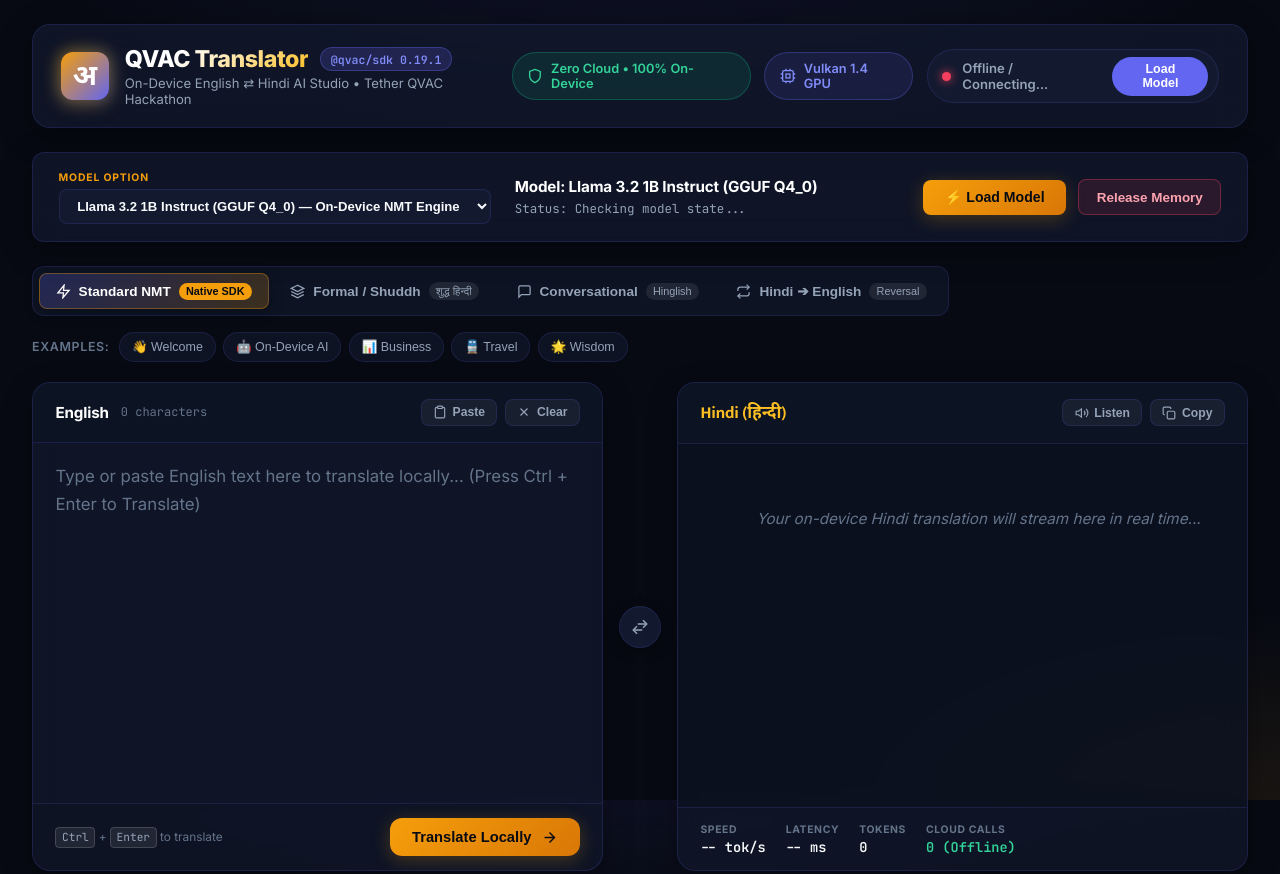
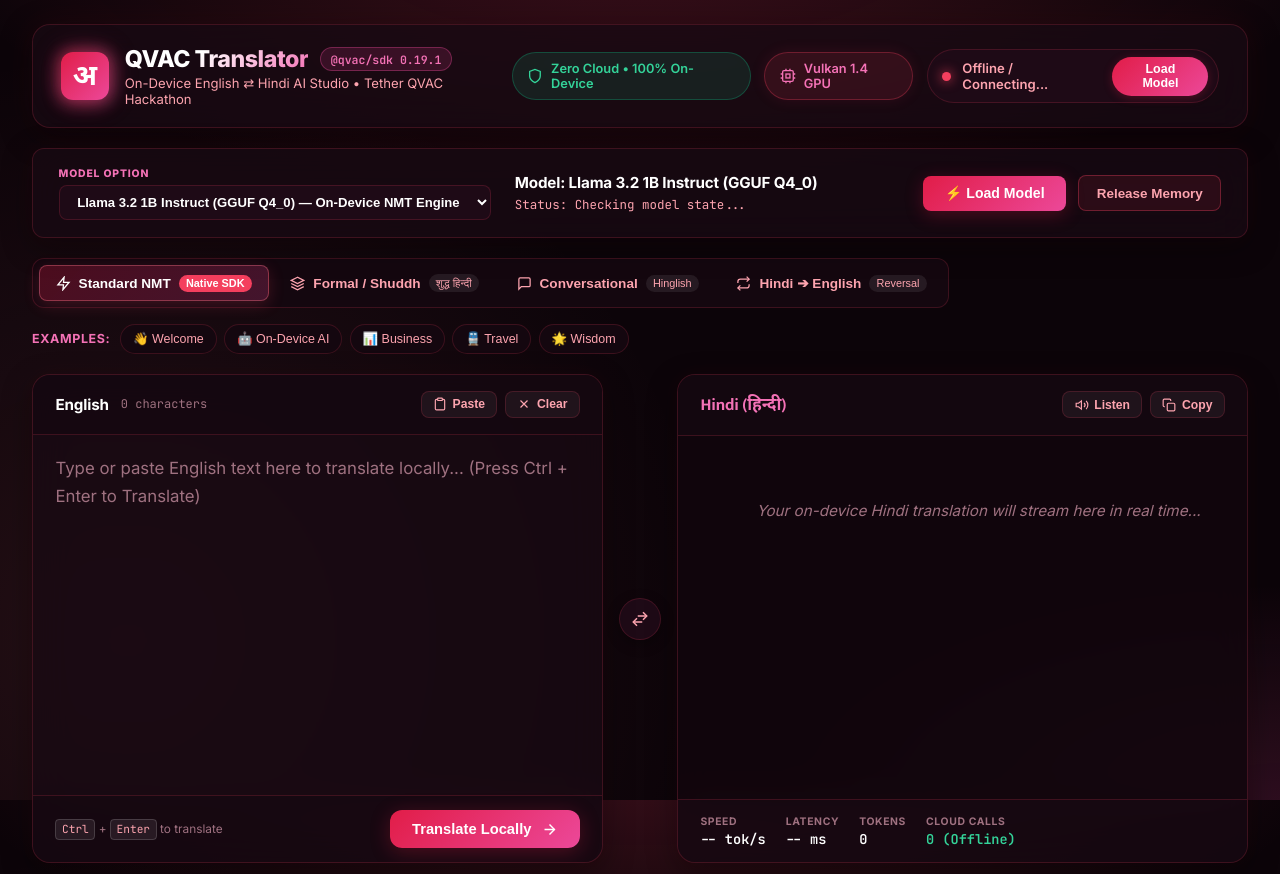
Before and after one commit to akshatsharmawestup/qvac-translator, a website: page public/index.html in a window 1280 px wide. Shown: the top 874 px of the page. Drawn offline with Linux system fonts and the light colour scheme; no server answers.

Commit message:
feat(ui): update color theme to radiant crimson and soft pink with ambient lighting

```diff
--- a/public/styles.css
+++ b/public/styles.css
@@ -1,24 +1,24 @@
 :root {
-  --bg-midnight: #070a13;
-  --bg-surface: #0d1322;
-  --bg-surface-elevated: #131a30;
-  --bg-surface-glass: rgba(19, 26, 48, 0.7);
-  --border-subtle: rgba(99, 102, 241, 0.16);
-  --border-active: rgba(245, 158, 11, 0.5);
+  --bg-midnight: #0c0409;
+  --bg-surface: #14070f;
+  --bg-surface-elevated: #1e0a16;
+  --bg-surface-glass: rgba(25, 10, 19, 0.75);
+  --border-subtle: rgba(244, 63, 94, 0.18);
+  --border-active: rgba(251, 113, 133, 0.5);
 
-  --primary-saffron: #f59e0b;
-  --primary-saffron-hover: #d97706;
-  --primary-saffron-light: #fbbf24;
-  --saffron-glow: rgba(245, 158, 11, 0.25);
+  --primary-red: #e11d48;
+  --primary-rose: #f43f5e;
+  --primary-pink: #ec4899;
+  --primary-pink-light: #f472b6;
+  --primary-petal: #fbcfe8;
 
-  --accent-indigo: #6366f1;
-  --accent-indigo-light: #818cf8;
-  --accent-indigo-dark: #4338ca;
-  --indigo-glow: rgba(99, 102, 241, 0.25);
+  --soft-glow-red: rgba(225, 29, 72, 0.28);
+  --soft-glow-pink: rgba(236, 72, 153, 0.25);
+  --soft-light: rgba(251, 113, 133, 0.12);
 
-  --text-main: #f8fafc;
-  --text-muted: #94a3b8;
-  --text-faint: #64748b;
+  --text-main: #ffffff;
+  --text-muted: #fda4af;
+  --text-faint: #9f7180;
 
   --success-emerald: #10b981;
   --warning-amber: #f59e0b;
@@ -45,8 +45,9 @@
   display: flex;
   flex-direction: column;
   background-image:
-    radial-gradient(ellipse 80% 50% at 50% -20%, rgba(99, 102, 241, 0.15), transparent 70%),
-    radial-gradient(ellipse 60% 40% at 100% 100%, rgba(245, 158, 11, 0.08), transparent 60%);
+    radial-gradient(ellipse 85% 55% at 50% -10%, rgba(244, 63, 94, 0.22), transparent 65%),
+    radial-gradient(ellipse 65% 45% at 100% 100%, rgba(236, 72, 153, 0.15), transparent 60%),
+    radial-gradient(circle at 10% 80%, rgba(251, 113, 133, 0.1), transparent 45%);
   background-attachment: fixed;
   overflow-x: hidden;
 }
@@ -60,7 +61,7 @@
   margin: 0 auto;
   width: 100%;
   padding: 1.5rem 2rem;
-  gap: 1.5rem;
+  gap: 1.25rem;
 }
 
 /* App Header */
@@ -70,10 +71,10 @@
   align-items: center;
   padding: 1.25rem 1.75rem;
   background: var(--bg-surface-glass);
-  backdrop-filter: blur(16px);
+  backdrop-filter: blur(20px);
   border: 1px solid var(--border-subtle);
   border-radius: var(--radius-lg);
-  box-shadow: 0 8px 32px rgba(0, 0, 0, 0.36);
+  box-shadow: 0 8px 32px rgba(0, 0, 0, 0.45), 0 0 30px rgba(244, 63, 94, 0.08);
 }
 
 .brand-cluster {
@@ -86,7 +87,7 @@
   position: relative;
   width: 48px;
   height: 48px;
-  background: linear-gradient(135deg, #f59e0b 0%, #6366f1 100%);
+  background: linear-gradient(135deg, #e11d48 0%, #ec4899 100%);
   border-radius: var(--radius-md);
   display: flex;
   align-items: center;
@@ -95,16 +96,16 @@
   font-size: 1.8rem;
   font-weight: 800;
   color: #ffffff;
-  box-shadow: 0 4px 20px var(--saffron-glow);
+  box-shadow: 0 4px 20px var(--soft-glow-red), 0 0 30px var(--soft-glow-pink);
 }
 
 .logo-glow {
   position: absolute;
   inset: -2px;
   border-radius: inherit;
-  background: linear-gradient(135deg, #fbbf24, #818cf8);
+  background: linear-gradient(135deg, #f43f5e, #f472b6);
   filter: blur(8px);
-  opacity: 0.4;
+  opacity: 0.5;
   z-index: -1;
 }
 
@@ -117,7 +118,7 @@
 .brand-title-row h1 {
   font-size: 1.45rem;
   font-weight: 800;
-  background: linear-gradient(135deg, #ffffff 30%, #fbbf24 100%);
+  background: linear-gradient(135deg, #ffffff 40%, #f472b6 100%);
   -webkit-background-clip: text;
   -webkit-text-fill-color: transparent;
   letter-spacing: -0.02em;
@@ -126,9 +127,9 @@
 .version-tag {
   font-size: 0.72rem;
   padding: 0.2rem 0.6rem;
-  background: rgba(99, 102, 241, 0.2);
-  border: 1px solid rgba(99, 102, 241, 0.35);
-  color: var(--accent-indigo-light);
+  background: rgba(236, 72, 153, 0.15);
+  border: 1px solid rgba(236, 72, 153, 0.35);
+  color: var(--primary-pink-light);
   border-radius: 999px;
   font-family: var(--font-mono);
   font-weight: 600;
@@ -164,9 +165,10 @@
 }
 
 .badge-gpu {
-  background: rgba(99, 102, 241, 0.12);
-  border: 1px solid rgba(99, 102, 241, 0.3);
-  color: var(--accent-indigo-light);
+  background: rgba(244, 63, 94, 0.12);
+  border: 1px solid rgba(244, 63, 94, 0.3);
+  color: var(--primary-pink-light);
+  box-shadow: 0 0 15px rgba(244, 63, 94, 0.1);
 }
 
 .icon-svg {
@@ -192,10 +194,10 @@
   display: inline-block;
 }
 
-.status-unloaded { background: #94a3b8; }
-.status-loading { background: #fbbf24; box-shadow: 0 0 10px #fbbf24; animation: pulse 1.5s infinite; }
-.status-ready { background: #10b981; box-shadow: 0 0 10px #10b981; }
-.status-error { background: #f43f5e; box-shadow: 0 0 10px #f43f5e; }
+.status-unloaded { background: #9f7180; }
+.status-loading { background: #f472b6; box-shadow: 0 0 12px #f472b6; animation: pulse 1.5s infinite; }
+.status-ready { background: #10b981; box-shadow: 0 0 12px #10b981; }
+.status-error { background: #f43f5e; box-shadow: 0 0 12px #f43f5e; }
 
 .status-label {
   font-weight: 600;
@@ -203,7 +205,7 @@
 }
 
 .btn-model-action {
-  background: var(--accent-indigo);
+  background: linear-gradient(135deg, #e11d48, #ec4899);
   color: #ffffff;
   border: none;
   padding: 0.35rem 0.85rem;
@@ -212,26 +214,177 @@
   font-weight: 600;
   cursor: pointer;
   transition: all 0.2s ease;
+  box-shadow: 0 2px 10px var(--soft-glow-red);
 }
 
 .btn-model-action:hover {
-  background: var(--accent-indigo-light);
   transform: translateY(-1px);
+  box-shadow: 0 4px 16px var(--soft-glow-pink);
 }
 
 .btn-model-action.btn-unload {
   background: rgba(244, 63, 94, 0.18);
   border: 1px solid rgba(244, 63, 94, 0.4);
   color: #fda4af;
+  box-shadow: none;
 }
 .btn-model-action.btn-unload:hover {
   background: rgba(244, 63, 94, 0.3);
 }
 
+/* Dedicated Model Management Strip */
+.model-strip {
+  display: flex;
+  justify-content: space-between;
+  align-items: center;
+  background: var(--bg-surface-glass);
+  backdrop-filter: blur(20px);
+  border: 1px solid var(--border-subtle);
+  border-radius: var(--radius-md);
+  padding: 1.1rem 1.6rem;
+  box-shadow: 0 8px 30px rgba(0, 0, 0, 0.4), 0 0 25px rgba(244, 63, 94, 0.06);
+  gap: 1.5rem;
+  flex-wrap: wrap;
+}
+
+.model-info-block {
+  display: flex;
+  align-items: center;
+  gap: 1.5rem;
+  flex: 1;
+  flex-wrap: wrap;
+}
+
+.model-select-wrapper {
+  display: flex;
+  flex-direction: column;
+  gap: 0.3rem;
+}
+
+.model-select-label {
+  font-size: 0.65rem;
+  font-weight: 800;
+  color: var(--primary-pink-light);
+  letter-spacing: 0.08em;
+  text-transform: uppercase;
+}
+
+.model-select {
+  background: var(--bg-surface-elevated);
+  border: 1px solid var(--border-subtle);
+  color: var(--text-main);
+  padding: 0.5rem 0.85rem;
+  border-radius: var(--radius-sm);
+  font-size: 0.82rem;
+  font-weight: 600;
+  outline: none;
+  cursor: pointer;
+  transition: all 0.2s ease;
+  min-width: 280px;
+}
+
+.model-select:focus {
+  border-color: var(--primary-pink-light);
+  box-shadow: 0 0 15px var(--soft-glow-pink);
+}
+
+.model-status-details {
+  display: flex;
+  flex-direction: column;
+  gap: 0.25rem;
+}
+
+.model-name-title {
+  font-weight: 700;
+  font-size: 0.95rem;
+  color: #ffffff;
+  letter-spacing: -0.01em;
+}
+
+.model-status-text {
+  font-size: 0.78rem;
+  font-family: var(--font-mono);
+  color: var(--text-muted);
+}
+
+.strip-progress-track {
+  width: 140px;
+  height: 6px;
+  background: rgba(244, 63, 94, 0.2);
+  border-radius: 999px;
+  overflow: hidden;
+}
+
+.strip-progress-fill {
+  height: 100%;
+  background: linear-gradient(90deg, #e11d48, #f472b6);
+  transition: width 0.2s ease;
+}
+
+.model-strip-actions {
+  display: flex;
+  align-items: center;
+  gap: 0.75rem;
+}
+
+.btn-load-primary {
+  display: flex;
+  align-items: center;
+  gap: 0.5rem;
+  background: linear-gradient(135deg, #e11d48 0%, #ec4899 100%);
+  color: #ffffff;
+  border: none;
+  padding: 0.6rem 1.35rem;
+  border-radius: var(--radius-sm);
+  font-size: 0.88rem;
+  font-weight: 700;
+  cursor: pointer;
+  box-shadow: 0 4px 18px var(--soft-glow-red);
+  transition: all 0.2s ease;
+}
+
+.btn-load-primary:hover:not(:disabled) {
+  background: linear-gradient(135deg, #f43f5e 0%, #f472b6 100%);
+  transform: translateY(-2px);
+  box-shadow: 0 6px 24px rgba(244, 63, 94, 0.45);
+}
+
+.btn-load-primary:disabled {
+  opacity: 0.6;
+  cursor: not-allowed;
+  transform: none;
+  box-shadow: none;
+}
+
+.btn-unload-danger {
+  background: rgba(244, 63, 94, 0.1);
+  border: 1px solid rgba(244, 63, 94, 0.35);
+  color: #fda4af;
+  padding: 0.6rem 1.1rem;
+  border-radius: var(--radius-sm);
+  font-size: 0.84rem;
+  font-weight: 600;
+  cursor: pointer;
+  transition: all 0.2s ease;
+}
+
+.btn-unload-danger:hover:not(:disabled) {
+  background: rgba(244, 63, 94, 0.22);
+  border-color: rgba(244, 63, 94, 0.5);
+  color: #ffffff;
+  transform: translateY(-1px);
+}
+
+.btn-unload-danger:disabled {
+  opacity: 0.4;
+  cursor: not-allowed;
+  transform: none;
+}
+
 /* Loading Banner */
 .loading-banner {
-  background: rgba(245, 158, 11, 0.12);
-  border: 1px solid rgba(245, 158, 11, 0.3);
+  background: rgba(244, 63, 94, 0.12);
+  border: 1px solid rgba(244, 63, 94, 0.3);
   border-radius: var(--radius-md);
   padding: 1rem 1.5rem;
 }
@@ -245,8 +398,8 @@
 .spinner-amber {
   width: 28px;
   height: 28px;
-  border: 3px solid rgba(245, 158, 11, 0.2);
-  border-top-color: var(--primary-saffron);
+  border: 3px solid rgba(244, 63, 94, 0.2);
+  border-top-color: var(--primary-rose);
   border-radius: 50%;
   animation: spin 0.8s linear infinite;
 }
@@ -260,21 +413,21 @@
   justify-content: space-between;
   font-size: 0.88rem;
   font-weight: 600;
-  color: var(--primary-saffron-light);
+  color: var(--primary-pink-light);
   margin-bottom: 0.4rem;
 }
 
 .progress-track {
   width: 100%;
   height: 6px;
-  background: rgba(245, 158, 11, 0.2);
+  background: rgba(244, 63, 94, 0.2);
   border-radius: 999px;
   overflow: hidden;
 }
 
 .progress-bar {
   height: 100%;
-  background: linear-gradient(90deg, #f59e0b, #fbbf24);
+  background: linear-gradient(90deg, #e11d48, #f472b6);
   transition: width 0.2s ease;
 }
 
@@ -338,14 +491,14 @@
 }
 
 .mode-tab.active {
-  background: linear-gradient(135deg, rgba(99, 102, 241, 0.25), rgba(245, 158, 11, 0.2));
-  border: 1px solid rgba(245, 158, 11, 0.35);
+  background: linear-gradient(135deg, rgba(225, 29, 72, 0.28), rgba(236, 72, 153, 0.22));
+  border: 1px solid rgba(251, 113, 133, 0.4);
   color: #ffffff;
-  box-shadow: 0 4px 14px rgba(0, 0, 0, 0.25);
+  box-shadow: 0 4px 16px rgba(244, 63, 94, 0.2);
 }
 .mode-tab.active .tab-pill {
-  background: var(--primary-saffron);
-  color: #070a13;
+  background: var(--primary-rose);
+  color: #ffffff;
   font-weight: 700;
 }
 
@@ -358,8 +511,8 @@
 
 .presets-label {
   font-size: 0.78rem;
-  font-weight: 600;
-  color: var(--text-faint);
+  font-weight: 700;
+  color: var(--primary-pink-light);
   text-transform: uppercase;
   letter-spacing: 0.05em;
 }
@@ -384,8 +537,9 @@
 
 .chip-btn:hover {
   background: var(--bg-surface-elevated);
-  color: var(--primary-saffron-light);
-  border-color: rgba(245, 158, 11, 0.3);
+  color: #ffffff;
+  border-color: rgba(251, 113, 133, 0.45);
+  box-shadow: 0 0 12px rgba(244, 63, 94, 0.2);
   transform: translateY(-1px);
 }
 
@@ -400,19 +554,19 @@
 
 .pane-card {
   background: var(--bg-surface-glass);
-  backdrop-filter: blur(14px);
+  backdrop-filter: blur(18px);
   border: 1px solid var(--border-subtle);
   border-radius: var(--radius-lg);
   display: flex;
   flex-direction: column;
   overflow: hidden;
-  box-shadow: 0 10px 30px rgba(0, 0, 0, 0.3);
-  transition: border-color 0.2s ease;
+  box-shadow: 0 10px 30px rgba(0, 0, 0, 0.4), 0 0 20px rgba(244, 63, 94, 0.05);
+  transition: border-color 0.2s ease, box-shadow 0.2s ease;
 }
 
 .pane-card:focus-within {
-  border-color: rgba(245, 158, 11, 0.4);
-  box-shadow: 0 12px 35px rgba(245, 158, 11, 0.08);
+  border-color: rgba(251, 113, 133, 0.5);
+  box-shadow: 0 12px 35px rgba(244, 63, 94, 0.15);
 }
 
 .pane-header {
@@ -421,7 +575,7 @@
   align-items: center;
   padding: 1rem 1.4rem;
   border-bottom: 1px solid var(--border-subtle);
-  background: rgba(13, 19, 34, 0.6);
+  background: rgba(20, 8, 16, 0.7);
 }
 
 .pane-title-group {
@@ -438,7 +592,7 @@
 }
 
 .lang-target-tag {
-  color: var(--primary-saffron-light);
+  color: var(--primary-pink-light);
   font-family: var(--font-hindi);
   font-size: 1.05rem;
 }
@@ -455,15 +609,16 @@
   gap: 0.45rem;
   font-size: 0.75rem;
   font-weight: 600;
-  color: var(--primary-saffron-light);
+  color: var(--primary-pink-light);
 }
 
 .pulsing-circle {
   width: 8px;
   height: 8px;
-  background: var(--primary-saffron);
+  background: var(--primary-rose);
   border-radius: 50%;
   animation: pulse 1s infinite;
+  box-shadow: 0 0 10px var(--primary-rose);
 }
 
 .pane-actions {
@@ -492,9 +647,9 @@
 }
 
 .action-btn:hover {
-  background: rgba(255, 255, 255, 0.1);
-  color: var(--text-main);
-  border-color: rgba(255, 255, 255, 0.2);
+  background: rgba(244, 63, 94, 0.15);
+  color: #ffffff;
+  border-color: rgba(251, 113, 133, 0.35);
 }
 
 .pane-body {
@@ -523,7 +678,7 @@
 }
 
 .output-body {
-  background: rgba(7, 10, 19, 0.4);
+  background: rgba(12, 4, 9, 0.4);
 }
 
 .target-output {
@@ -549,7 +704,7 @@
 
 .target-output.streaming::after {
   content: '▋';
-  color: var(--primary-saffron);
+  color: var(--primary-rose);
   animation: blink 0.8s infinite;
   margin-left: 2px;
 }
@@ -561,7 +716,7 @@
   align-items: center;
   padding: 0.9rem 1.4rem;
   border-top: 1px solid var(--border-subtle);
-  background: rgba(13, 19, 34, 0.4);
+  background: rgba(20, 8, 16, 0.5);
 }
 
 .shortcut-tip {
@@ -583,22 +738,22 @@
   display: flex;
   align-items: center;
   gap: 0.6rem;
-  background: linear-gradient(135deg, #f59e0b 0%, #d97706 100%);
-  color: #070a13;
+  background: linear-gradient(135deg, #e11d48 0%, #ec4899 100%);
+  color: #ffffff;
   border: none;
   padding: 0.65rem 1.35rem;
   border-radius: var(--radius-md);
   font-size: 0.92rem;
   font-weight: 700;
   cursor: pointer;
-  box-shadow: 0 4px 18px var(--saffron-glow);
+  box-shadow: 0 4px 20px var(--soft-glow-red);
   transition: all 0.2s ease;
 }
 
 .btn-translate:hover {
-  background: linear-gradient(135deg, #fbbf24 0%, #f59e0b 100%);
+  background: linear-gradient(135deg, #f43f5e 0%, #f472b6 100%);
   transform: translateY(-2px);
-  box-shadow: 0 6px 22px rgba(245, 158, 11, 0.4);
+  box-shadow: 0 6px 26px rgba(244, 63, 94, 0.45);
 }
 
 .btn-translate:disabled {
@@ -646,10 +801,11 @@
 }
 
 .btn-swap:hover {
-  background: var(--accent-indigo);
+  background: var(--primary-rose);
   color: #ffffff;
-  border-color: var(--accent-indigo-light);
+  border-color: var(--primary-pink-light);
   transform: rotate(180deg) scale(1.08);
+  box-shadow: 0 0 16px var(--soft-glow-red);
 }
 
 /* Metrics Cluster */
@@ -693,7 +849,7 @@
   justify-content: space-between;
   align-items: center;
   padding: 0.75rem 1.25rem;
-  background: rgba(13, 19, 34, 0.45);
+  background: rgba(20, 8, 16, 0.55);
   border: 1px solid var(--border-subtle);
   border-radius: var(--radius-md);
   font-size: 0.76rem;
@@ -762,153 +918,3 @@
     width: 100%;
   }
 }
-
-
-/* Dedicated Model Strip */
-.model-strip {
-  display: flex;
-  justify-content: space-between;
-  align-items: center;
-  background: var(--bg-surface-glass);
-  backdrop-filter: blur(16px);
-  border: 1px solid var(--border-subtle);
-  border-radius: var(--radius-md);
-  padding: 1.1rem 1.6rem;
-  box-shadow: 0 8px 30px rgba(0, 0, 0, 0.35);
-  gap: 1.5rem;
-  flex-wrap: wrap;
-}
-
-.model-info-block {
-  display: flex;
-  align-items: center;
-  gap: 1.5rem;
-  flex: 1;
-  flex-wrap: wrap;
-}
-
-.model-select-wrapper {
-  display: flex;
-  flex-direction: column;
-  gap: 0.3rem;
-}
-
-.model-select-label {
-  font-size: 0.65rem;
-  font-weight: 700;
-  color: var(--primary-saffron);
-  letter-spacing: 0.08em;
-  text-transform: uppercase;
-}
-
-.model-select {
-  background: var(--bg-surface-elevated);
-  border: 1px solid var(--border-subtle);
-  color: var(--text-main);
-  padding: 0.5rem 0.85rem;
-  border-radius: var(--radius-sm);
-  font-size: 0.82rem;
-  font-weight: 600;
-  outline: none;
-  cursor: pointer;
-  transition: all 0.2s ease;
-  min-width: 280px;
-}
-
-.model-select:focus {
-  border-color: var(--primary-saffron);
-  box-shadow: 0 0 10px var(--saffron-glow);
-}
-
-.model-status-details {
-  display: flex;
-  flex-direction: column;
-  gap: 0.25rem;
-}
-
-.model-name-title {
-  font-weight: 700;
-  font-size: 0.95rem;
-  color: #ffffff;
-  letter-spacing: -0.01em;
-}
-
-.model-status-text {
-  font-size: 0.78rem;
-  font-family: var(--font-mono);
-  color: var(--text-muted);
-}
-
-.strip-progress-track {
-  width: 140px;
-  height: 6px;
-  background: rgba(245, 158, 11, 0.2);
-  border-radius: 999px;
-  overflow: hidden;
-}
-
-.strip-progress-fill {
-  height: 100%;
-  background: linear-gradient(90deg, #f59e0b, #fbbf24);
-  transition: width 0.2s ease;
-}
-
-.model-strip-actions {
-  display: flex;
-  align-items: center;
-  gap: 0.75rem;
-}
-
-.btn-load-primary {
-  display: flex;
-  align-items: center;
-  gap: 0.5rem;
-  background: linear-gradient(135deg, #f59e0b 0%, #d97706 100%);
-  color: #070a13;
-  border: none;
-  padding: 0.6rem 1.35rem;
-  border-radius: var(--radius-sm);
-  font-size: 0.88rem;
-  font-weight: 700;
-  cursor: pointer;
-  box-shadow: 0 4px 18px var(--saffron-glow);
-  transition: all 0.2s ease;
-}
-
-.btn-load-primary:hover:not(:disabled) {
-  background: linear-gradient(135deg, #fbbf24 0%, #f59e0b 100%);
-  transform: translateY(-2px);
-  box-shadow: 0 6px 22px rgba(245, 158, 11, 0.4);
-}
-
-.btn-load-primary:disabled {
-  opacity: 0.6;
-  cursor: not-allowed;
-  transform: none;
-  box-shadow: none;
-}
-
-.btn-unload-danger {
-  background: rgba(244, 63, 94, 0.12);
-  border: 1px solid rgba(244, 63, 94, 0.35);
-  color: #fda4af;
-  padding: 0.6rem 1.1rem;
-  border-radius: var(--radius-sm);
-  font-size: 0.84rem;
-  font-weight: 600;
-  cursor: pointer;
-  transition: all 0.2s ease;
-}
-
-.btn-unload-danger:hover:not(:disabled) {
-  background: rgba(244, 63, 94, 0.22);
-  border-color: rgba(244, 63, 94, 0.5);
-  color: #ffffff;
-  transform: translateY(-1px);
-}
-
-.btn-unload-danger:disabled {
-  opacity: 0.4;
-  cursor: not-allowed;
-  transform: none;
-}
```
Also changed, not shown: screenshot.png.
